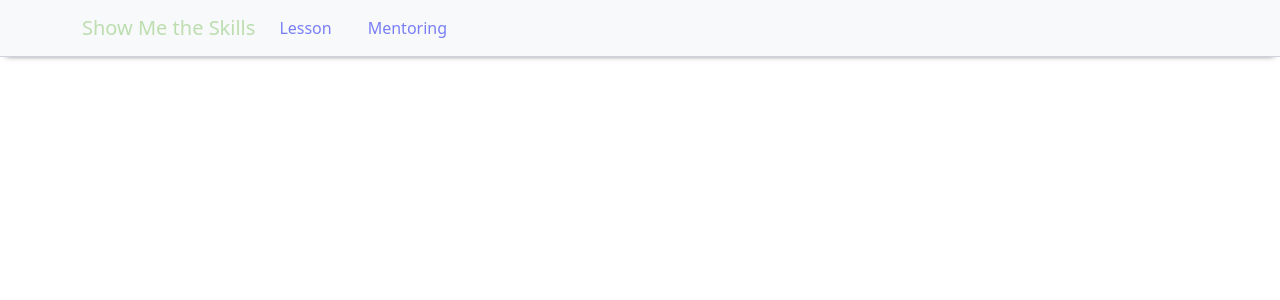
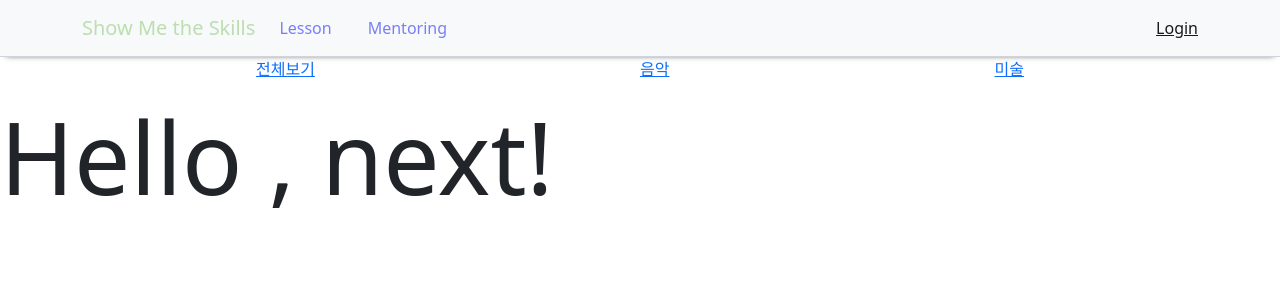
Before and after one commit to smilejakdu/show-me-the-skills, a Next.js app in the folder front/: page / in a window 1280 px wide. Shown: the top 300 px of the page. Built offline with nearby package versions, Linux system fonts and the light colour scheme.

Commit message:
front category working

```diff
--- a/front/components/AppLayout/AppLayout.js
+++ b/front/components/AppLayout/AppLayout.js
@@ -24,18 +24,26 @@ const AppLayout = ({children}) =>{
         }}
       >
         <Container>
-          <Navbar.Brand href="/lesson">
+          <Navbar.Brand href="/">
             <NavbarBrandCustom>Show Me the Skills</NavbarBrandCustom>
           </Navbar.Brand>
           <Navbar.Toggle aria-controls="basic-navbar-nav" />
           <Navbar.Collapse id="basic-navbar-nav">
             <Nav className="me-auto">
-              <Nav.Link href="/lesson"><NavLinkCustom>Lesson</NavLinkCustom></Nav.Link>
-              <Nav.Link href="/mentoring"><NavLinkCustom>Mentoring</NavLinkCustom></Nav.Link>
+              <Nav.Link href="/">
+                <NavLinkCustom>Lesson</NavLinkCustom>
+              </Nav.Link>
+              <Nav.Link href="/mentoring">
+                <NavLinkCustom>Mentoring</NavLinkCustom>
+              </Nav.Link>
             </Nav>
+            <Navbar.Text>
+              <a href="/login">Login</a>
+            </Navbar.Text>
           </Navbar.Collapse>
         </Container>
       </Navbar>
+      {children}
     </div>
   );
 };
--- /dev/null
+++ b/front/components/MainPageCategory/MainPageCategory.js
@@ -0,0 +1,28 @@
+import React from 'react'
+import {HeaderBody ,
+        CategoryLink ,
+        CategoryLinkItem} from "./MainPageCategory.style"
+
+const categories = [
+  { name: "total", text: "전체보기" },
+  { name: "music", text: "음악" },
+  { name: "art", text: "미술" },
+];
+
+const MainPageCategory=()=> {
+  return (
+    <HeaderBody>
+      <CategoryLink>
+        {categories.map((c) => (
+          <CategoryLinkItem
+            href={c.name === "total" ? "/today" : `/${c.name}`}
+          >
+            {c.text}
+          </CategoryLinkItem>
+        ))}
+      </CategoryLink>
+    </HeaderBody>
+  );
+}
+
+export default MainPageCategory;
--- /dev/null
+++ b/front/components/MainPageCategory/MainPageCategory.style.js
@@ -0,0 +1,39 @@
+import styled from "styled-components";
+import palette from "../../utils/palette";
+import Link from "next/link";
+
+const HeaderBody = styled.div`
+  width: 100%;
+`;
+
+const CategoryLink = styled.div`
+  width: 60%;
+  display: flex;
+  margin: 0 auto;
+  z-index: 1;
+  justify-content: space-between;
+  background-color: white;
+  overflow-x: hidden;
+`;
+
+const CategoryLinkItem = styled(Link)`
+  padding: 6px 8px 6px 16px;
+  margin-right: 3px;
+  text-decoration: none;
+  font-size: 18px;
+  color: black;
+  display: block;
+  &.hover {
+    border-bottom: 3px solid ${palette.base_color[2]};
+  }
+  &.active {
+    color: black;
+    font-weight: bold;
+    border-bottom: 3px solid ${palette.base_color[2]};
+  }
+  @media (max-width: 850px) {
+    font-size: 18px;
+  }
+`;
+
+export { CategoryLinkItem, CategoryLink, HeaderBody };
--- a/front/pages/index.js
+++ b/front/pages/index.js
@@ -1,12 +1,15 @@
-import React from 'react';
+import React , {useState} from 'react';
 import AppLayout from '../components/AppLayout/AppLayout';
+import MainPageCategory from '../components/MainPageCategory/MainPageCategory';
 
-const Home = ()=>{
+
+const Lesson = ()=>{
   return (
     <AppLayout>
-      <div>Hello , next!</div>
+      <MainPageCategory/>
+      <div style={{fontSize:"100px"}}>Hello , next!</div>
     </AppLayout>
   );
 }
 
-export default Home;
+export default Lesson;
```
Also changed, not shown: front/hooks/useInput.js (added, +9 -0 lines), front/pages/login.js (added, +12 -0 lines), front/pages/mentoring.js (added, +12 -0 lines), front/pages/user/[id].js (added, +11 -0 lines). Lines whose indentation alone changed are shown as unchanged.
